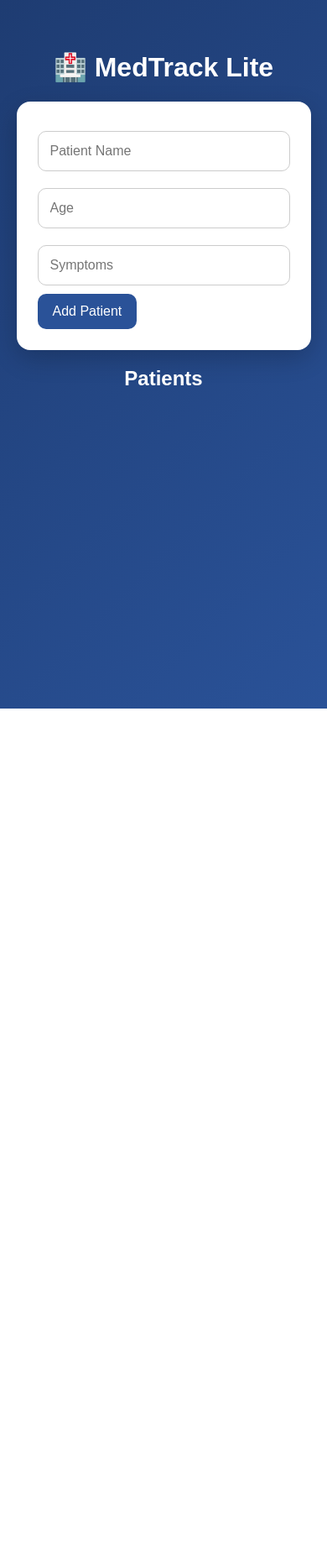
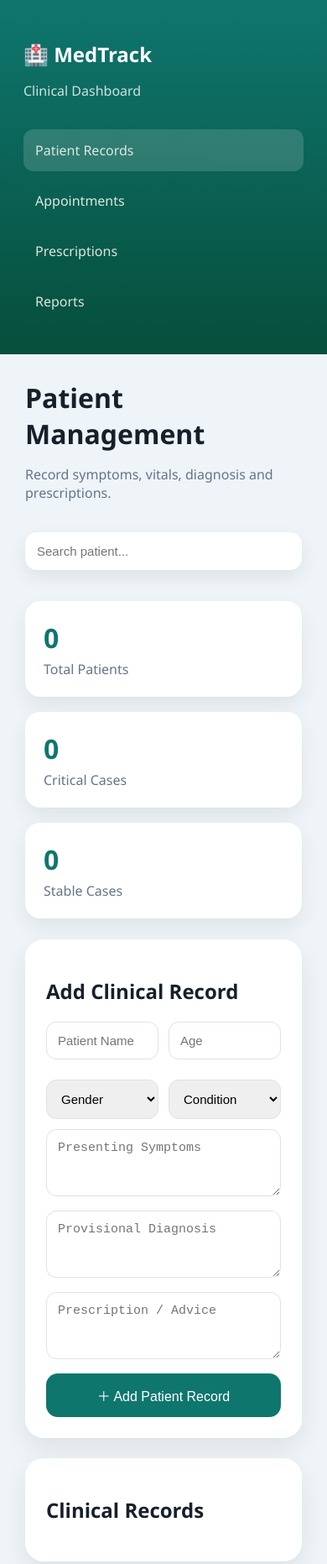
Before and after one commit to sarfzh754-cmyk/medtrack-lite, a website: page public/index.html in a window 390 px wide. Shown: the top 1863 px of the page at 84% size. Before the commit the page ends 844 px from the top, so only its background shows below. Drawn offline with Linux system fonts and the light colour scheme.

Commit message:
Added advanced medical UI UX

```diff
--- a/public/app.js
+++ b/public/app.js
@@ -1,46 +1,85 @@
-<<<<<<< HEAD
 const form = document.getElementById("patientForm");
 const list = document.getElementById("patientList");
+const search = document.getElementById("search");
 
-let patients = [];
+let patients = JSON.parse(localStorage.getItem("patients")) || [];
 
 form.addEventListener("submit", (e) => {
   e.preventDefault();
 
   const patient = {
-    name: name.value,
-    age: age.value,
-    symptoms: symptoms.value
+    name: document.getElementById("name").value,
+    age: document.getElementById("age").value,
+    gender: document.getElementById("gender").value,
+    status: document.getElementById("status").value,
+    symptoms: document.getElementById("symptoms").value,
+    diagnosis: document.getElementById("diagnosis").value,
+    prescription: document.getElementById("prescription").value,
+    date: new Date().toLocaleDateString()
   };
 
-  patients.push(patient);
-  render();
-
+  patients.unshift(patient);
+  saveData();
   form.reset();
+  renderPatients();
 });
 
-function render(){
+search.addEventListener("input", renderPatients);
+
+function saveData() {
+  localStorage.setItem("patients", JSON.stringify(patients));
+}
+
+function renderPatients() {
+  const keyword = search.value.toLowerCase();
+
+  const filtered = patients.filter(p =>
+    p.name.toLowerCase().includes(keyword) ||
+    p.symptoms.toLowerCase().includes(keyword) ||
+    p.diagnosis.toLowerCase().includes(keyword)
+  );
+
   list.innerHTML = "";
 
-  patients.forEach((p,index)=>{
-    const li = document.createElement("li");
+  filtered.forEach((p, index) => {
+    const card = document.createElement("div");
+    card.className = "patient-card";
 
-    li.innerHTML = `
-      <span>
-        <strong>${p.name}</strong><br>
-        Age: ${p.age} | Symptoms: ${p.symptoms}
-      </span>
-      <button class="deleteBtn" onclick="removePatient(${index})">Delete</button>
+    card.innerHTML = `
+      <div class="patient-top">
+        <h3>${p.name}</h3>
+        <span class="badge ${p.status}">${p.status}</span>
+      </div>
+
+      <p><strong>Age/Gender:</strong> ${p.age} / ${p.gender}</p>
+      <p><strong>Symptoms:</strong> ${p.symptoms}</p>
+      <p><strong>Diagnosis:</strong> ${p.diagnosis}</p>
+      <p><strong>Prescription:</strong> ${p.prescription}</p>
+      <p><strong>Date:</strong> ${p.date}</p>
+
+      <button class="delete" onclick="deletePatient(${patients.indexOf(p)})">
+        Delete Record
+      </button>
     `;
 
-    list.appendChild(li);
+    list.appendChild(card);
   });
+
+  updateStats();
 }
 
-function removePatient(index){
-  patients.splice(index,1);
-  render();
+function deletePatient(index) {
+  patients.splice(index, 1);
+  saveData();
+  renderPatients();
 }
-=======
 
->>>>>>> b7835905a71aaa2ffe4d9e2200316b99497903e1
+function updateStats() {
+  document.getElementById("totalPatients").textContent = patients.length;
+  document.getElementById("criticalPatients").textContent =
+    patients.filter(p => p.status === "Critical").length;
+  document.getElementById("stablePatients").textContent =
+    patients.filter(p => p.status === "Stable").length;
+}
+
+renderPatients();
--- a/public/index.html
+++ b/public/index.html
@@ -1,25 +1,74 @@
 <!DOCTYPE html>
-<html>
+<html lang="en">
 <head>
-<meta charset="UTF-8">
-<meta name="viewport" content="width=device-width,initial-scale=1">
-<title>MedTrack Lite</title>
-<link rel="stylesheet" href="style.css">
+  <meta charset="UTF-8" />
+  <meta name="viewport" content="width=device-width, initial-scale=1.0"/>
+  <title>MedTrack Pro</title>
+  <link rel="stylesheet" href="style.css">
 </head>
 <body>
 
-<div class="container">
-<h1>🏥 MedTrack Lite</h1>
+<div class="app">
+  <aside class="sidebar">
+    <h2>🏥 MedTrack</h2>
+    <p>Clinical Dashboard</p>
+    <nav>
+      <a class="active">Patient Records</a>
+      <a>Appointments</a>
+      <a>Prescriptions</a>
+      <a>Reports</a>
+    </nav>
+  </aside>
 
-<form id="patientForm">
-<input id="name" placeholder="Patient Name" required>
-<input id="age" placeholder="Age" required>
-<input id="symptoms" placeholder="Symptoms" required>
-<button type="submit">Add Patient</button>
-</form>
+  <main class="main">
+    <header>
+      <div>
+        <h1>Patient Management</h1>
+        <p>Record symptoms, vitals, diagnosis and prescriptions.</p>
+      </div>
+      <input id="search" placeholder="Search patient..." />
+    </header>
 
-<h2>Patients</h2>
-<ul id="patientList"></ul>
+    <section class="stats">
+      <div><h3 id="totalPatients">0</h3><p>Total Patients</p></div>
+      <div><h3 id="criticalPatients">0</h3><p>Critical Cases</p></div>
+      <div><h3 id="stablePatients">0</h3><p>Stable Cases</p></div>
+    </section>
+
+    <section class="content">
+      <form id="patientForm" class="panel">
+        <h2>Add Clinical Record</h2>
+
+        <div class="grid">
+          <input id="name" placeholder="Patient Name" required>
+          <input id="age" type="number" placeholder="Age" required>
+          <select id="gender" required>
+            <option value="">Gender</option>
+            <option>Male</option>
+            <option>Female</option>
+            <option>Other</option>
+          </select>
+          <select id="status" required>
+            <option value="">Condition</option>
+            <option>Stable</option>
+            <option>Observation</option>
+            <option>Critical</option>
+          </select>
+        </div>
+
+        <textarea id="symptoms" placeholder="Presenting Symptoms" required></textarea>
+        <textarea id="diagnosis" placeholder="Provisional Diagnosis" required></textarea>
+        <textarea id="prescription" placeholder="Prescription / Advice" required></textarea>
+
+        <button type="submit">＋ Add Patient Record</button>
+      </form>
+
+      <section class="panel">
+        <h2>Clinical Records</h2>
+        <div id="patientList"></div>
+      </section>
+    </section>
+  </main>
 </div>
 
 <script src="app.js"></script>
--- a/public/style.css
+++ b/public/style.css
@@ -1,74 +1,226 @@
-body{
-  margin:0;
-  font-family:Arial, sans-serif;
-  background:linear-gradient(135deg,#1e3c72,#2a5298);
-  min-height:100vh;
-  color:white;
+* {
+  box-sizing: border-box;
 }
 
-.container{
-  width:90%;
-  max-width:700px;
-  margin:auto;
-  padding-top:40px;
+body {
+  margin: 0;
+  font-family: "Segoe UI", Arial, sans-serif;
+  background: #eef4f8;
+  color: #17202a;
 }
 
-h1,h2{
-  text-align:center;
+.app {
+  display: flex;
+  min-height: 100vh;
 }
 
-form{
-  background:white;
-  padding:25px;
-  border-radius:16px;
-  box-shadow:0 10px 30px rgba(0,0,0,.2);
+.sidebar {
+  width: 250px;
+  background: linear-gradient(180deg, #0f766e, #064e3b);
+  color: white;
+  padding: 28px;
 }
 
-input{
-  width:100%;
-  padding:14px;
-  margin:10px 0;
-  border:1px solid #ccc;
-  border-radius:10px;
-  font-size:16px;
-  box-sizing:border-box;
+.sidebar h2 {
+  margin-bottom: 5px;
 }
 
-button{
-  padding:12px 18px;
-  border:none;
-  border-radius:10px;
-  background:#2a5298;
-  color:white;
-  font-size:16px;
-  cursor:pointer;
+.sidebar p {
+  opacity: 0.8;
+  margin-bottom: 35px;
 }
 
-button:hover{
-  background:#1e3c72;
+.sidebar nav a {
+  display: block;
+  padding: 14px;
+  border-radius: 12px;
+  margin-bottom: 10px;
+  color: white;
+  text-decoration: none;
+  opacity: 0.85;
 }
 
-#patientList{
-  list-style:none;
-  padding:0;
+.sidebar nav a.active,
+.sidebar nav a:hover {
+  background: rgba(255,255,255,0.18);
 }
 
-#patientList li{
-  background:white;
-  color:#222;
-  margin:12px 0;
-  padding:15px;
-  border-radius:14px;
-  display:flex;
-  justify-content:space-between;
-  align-items:center;
-  box-shadow:0 8px 20px rgba(0,0,0,.15);
+.main {
+  flex: 1;
+  padding: 30px;
 }
 
-.deleteBtn{
-  background:#e74c3c;
+header {
+  display: flex;
+  justify-content: space-between;
+  gap: 20px;
+  align-items: center;
+  margin-bottom: 25px;
 }
 
-.deleteBtn:hover{
-  background:#c0392b;
+header h1 {
+  margin: 0;
 }
+
+header p {
+  color: #64748b;
+}
+
+#search {
+  width: 280px;
+  padding: 14px;
+  border: none;
+  border-radius: 14px;
+  box-shadow: 0 8px 22px rgba(0,0,0,0.08);
+}
+
+.stats {
+  display: grid;
+  grid-template-columns: repeat(3, 1fr);
+  gap: 18px;
+  margin-bottom: 25px;
+}
+
+.stats div {
+  background: white;
+  padding: 22px;
+  border-radius: 18px;
+  box-shadow: 0 10px 25px rgba(0,0,0,0.07);
+}
+
+.stats h3 {
+  margin: 0;
+  font-size: 32px;
+  color: #0f766e;
+}
+
+.stats p {
+  margin: 5px 0 0;
+  color: #64748b;
+}
+
+.content {
+  display: grid;
+  grid-template-columns: 420px 1fr;
+  gap: 24px;
+}
+
+.panel {
+  background: white;
+  padding: 25px;
+  border-radius: 22px;
+  box-shadow: 0 12px 30px rgba(0,0,0,0.08);
+}
+
+.grid {
+  display: grid;
+  grid-template-columns: 1fr 1fr;
+  gap: 12px;
+}
+
+input, select, textarea {
+  width: 100%;
+  padding: 13px;
+  margin-bottom: 12px;
+  border: 1px solid #dbe3ea;
+  border-radius: 12px;
+  font-size: 15px;
+}
+
+textarea {
+  min-height: 80px;
+  resize: vertical;
+}
+
+button {
+  width: 100%;
+  padding: 14px;
+  border: none;
+  border-radius: 14px;
+  background: #0f766e;
+  color: white;
+  font-size: 16px;
+  cursor: pointer;
+}
+
+button:hover {
+  background: #115e59;
+}
+
+.patient-card {
+  border: 1px solid #e2e8f0;
+  border-left: 6px solid #0f766e;
+  padding: 18px;
+  border-radius: 16px;
+  margin-bottom: 14px;
+  background: #fbfdff;
+}
+
+.patient-top {
+  display: flex;
+  justify-content: space-between;
+  align-items: center;
+}
+
+.badge {
+  padding: 6px 12px;
+  border-radius: 999px;
+  font-size: 13px;
+  font-weight: bold;
+}
+
+.Stable {
+  background: #dcfce7;
+  color: #166534;
+}
+
+.Observation {
+  background: #fef3c7;
+  color: #92400e;
+}
+
+.Critical {
+  background: #fee2e2;
+  color: #991b1b;
+}
+
+.patient-card p {
+  color: #475569;
+  line-height: 1.5;
+}
+
+.delete {
+  margin-top: 10px;
+  background: #dc2626;
+}
+
+.delete:hover {
+  background: #991b1b;
+}
+
+@media(max-width: 900px) {
+  .app {
+    flex-direction: column;
+  }
+
+  .sidebar {
+    width: 100%;
+  }
+
+  .content {
+    grid-template-columns: 1fr;
+  }
+
+  header {
+    flex-direction: column;
+    align-items: stretch;
+  }
+
+  #search {
+    width: 100%;
+  }
+
+  .stats {
+    grid-template-columns: 1fr;
+  }
+}
```
Also changed, not shown: server.js (+0 -41 lines).
